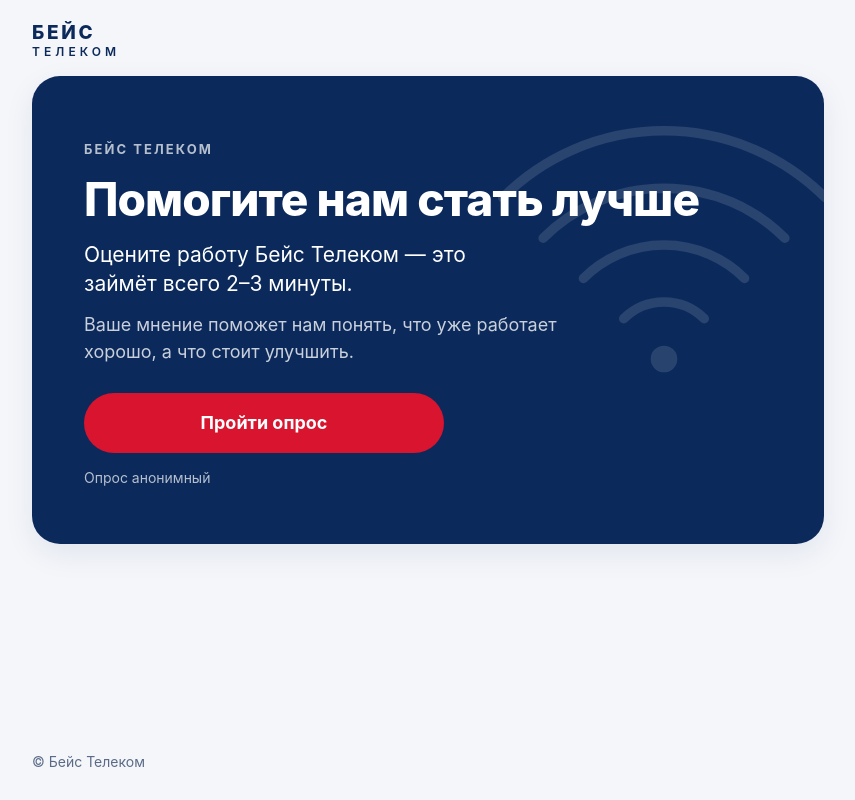
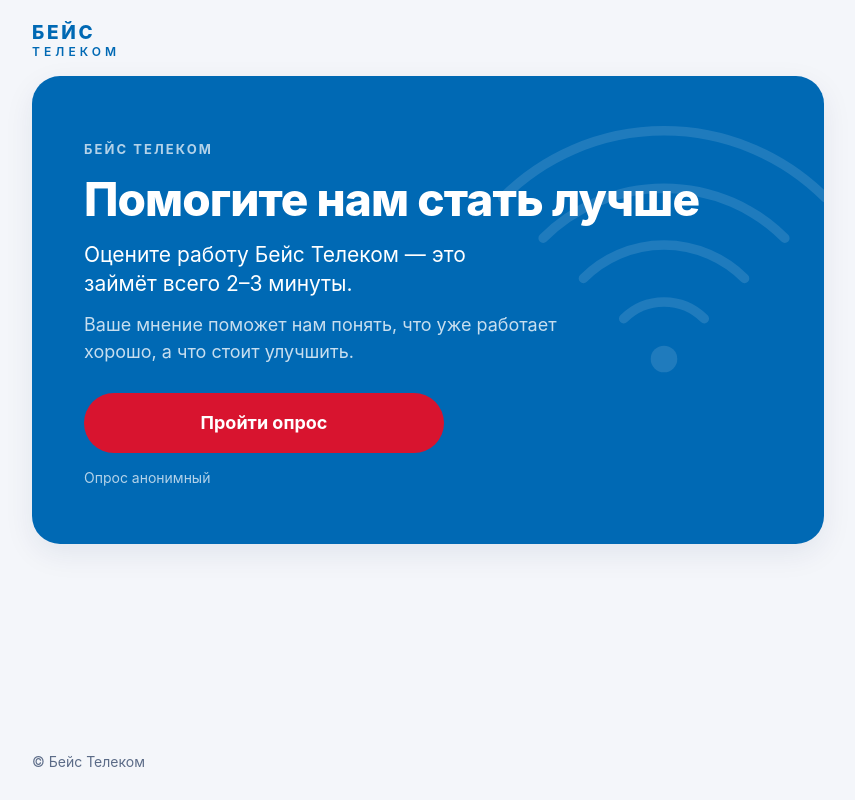
Before and after one commit to 1Wislan1/base-telecom-survey, a plain HTML site: page index.html in a window 1280 px wide. Shown: the whole page, without its empty margins (212-1067 px from the left). Drawn offline with Linux system fonts and the light colour scheme.

Commit message:
Update style.css

```diff
--- a/style.css
+++ b/style.css
@@ -4,7 +4,7 @@
    ========================================================= */
 
 :root {
-  --primary: #0b2a5b;        /* основной: глубокий тёмно-синий */
+  --primary: #0069B4;        /* основной: глубокий тёмно-синий */
   --primary-dark: #071b3d;   /* более тёмный оттенок синего */
   --accent: #d8142f;         /* акцент: красный (кнопки и выбранные ответы) */
   --accent-dark: #b50f26;    /* красный при наведении */
```
